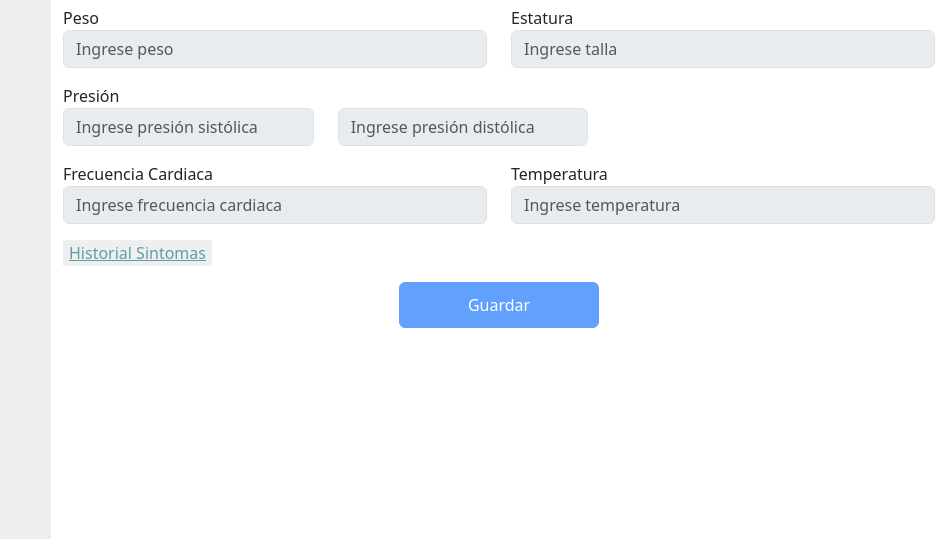
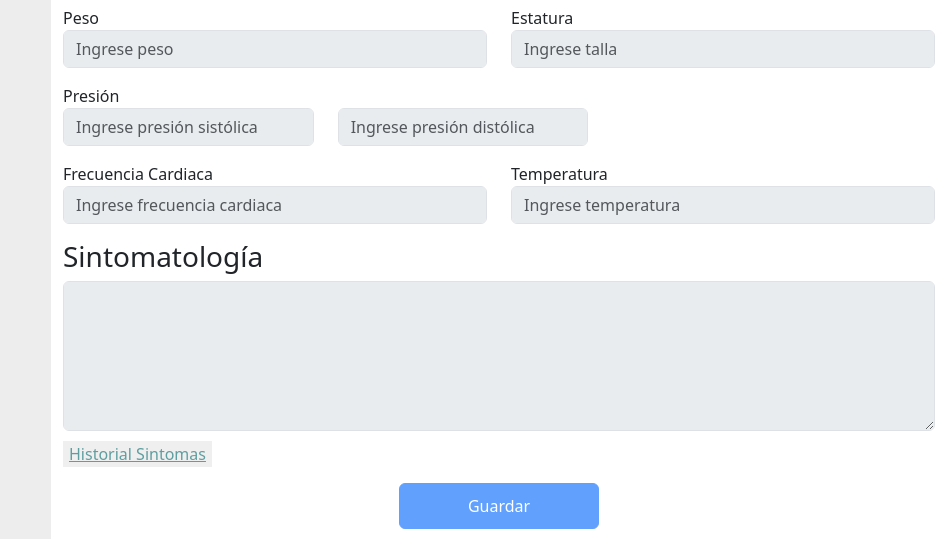
Before and after one commit to alejandromoreira2002/asistente_medico, a Flask app: page /asistente in a window 1280 px wide. Shown: the part 528-1067 px from the top of the page, without its empty margins (333-1280 px from the left). Run offline with Flask 3, Linux system fonts and the light colour scheme; parts of the project's set-up code (start-up, migrations or seed data) failed here and were passed over; some libraries are stand-ins or nearby versions.

Commit message:
mostrar sintomatologia

```diff
--- a/templates/index.html
+++ b/templates/index.html
@@ -174,7 +174,7 @@
                             </div>
                         </div>
                         <div class="row">
-                            <div class="col-12 col-sm" style="display:none;">
+                            <div class="col-12 col-sm">
                                 <h3>Sintomatología</h3>
                                 <textarea class="form-control mt-2" id="sintomatologia" style="height:150px;margin-bottom: 10px;" disabled>
 
```
